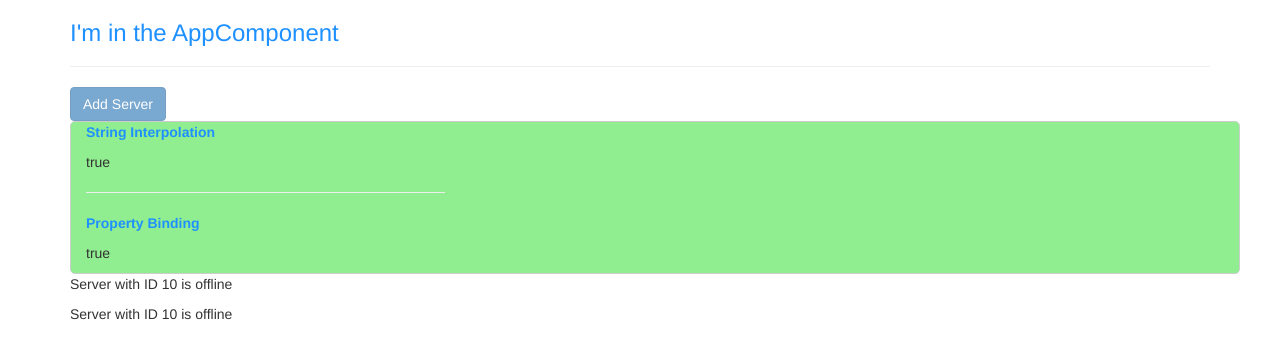
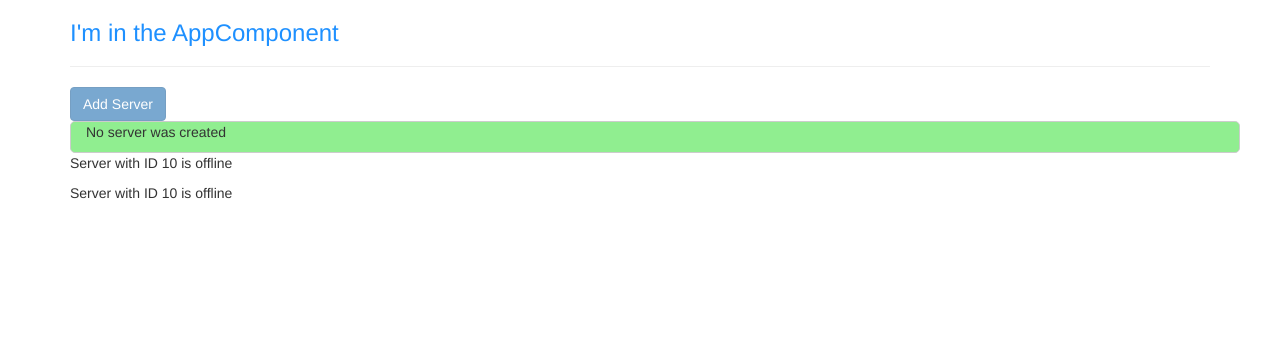
Before and after one commit to Manoj85/Angular5-Apps, an Angular app in the folder first-app/: page / in a window 1280 px wide. Shown: the top 358 px of the page. Built offline with nearby package versions, Linux system fonts and the light colour scheme.

Commit message:
Event Binding

```diff
--- a/first-app/src/app/servers/servers.component.html
+++ b/first-app/src/app/servers/servers.component.html
@@ -1,13 +1,11 @@
-<div class="btn btn-primary" [attr.disabled]="!allowNewServer">Add Server</div>
+<div class="btn btn-primary"
+     [attr.disabled]="!allowNewServer"
+     (click)="onCreateServer()">Add Server</div>
 
 <div class="container">
   <div class="row">
     <div class="col-xs-4">
-      <p class="heading">String Interpolation</p>
-      <p>{{allowNewServer}}</p>
-      <hr/>
-      <p class="heading">Property Binding</p>
-      <p [innerText]="allowNewServer"></p>
+      <p>{{serverCreationStatus}}</p>
     </div>
   </div>
 </div>
--- a/first-app/src/app/servers/servers.component.ts
+++ b/first-app/src/app/servers/servers.component.ts
@@ -7,6 +7,8 @@ import { Component, OnInit } from '@angular/core';
 })
 export class ServersComponent implements OnInit {
   allowNewServer: boolean = false;
+  serverCreationStatus: string = 'No server was created';
+
   constructor() {
     setTimeout(() => {
       console.log("Came here!!!");
@@ -17,4 +19,8 @@ export class ServersComponent implements OnInit {
   ngOnInit() {
   }
 
+  onCreateServer() {
+    this.serverCreationStatus = 'Server was created';
+  }
+
 }
```
